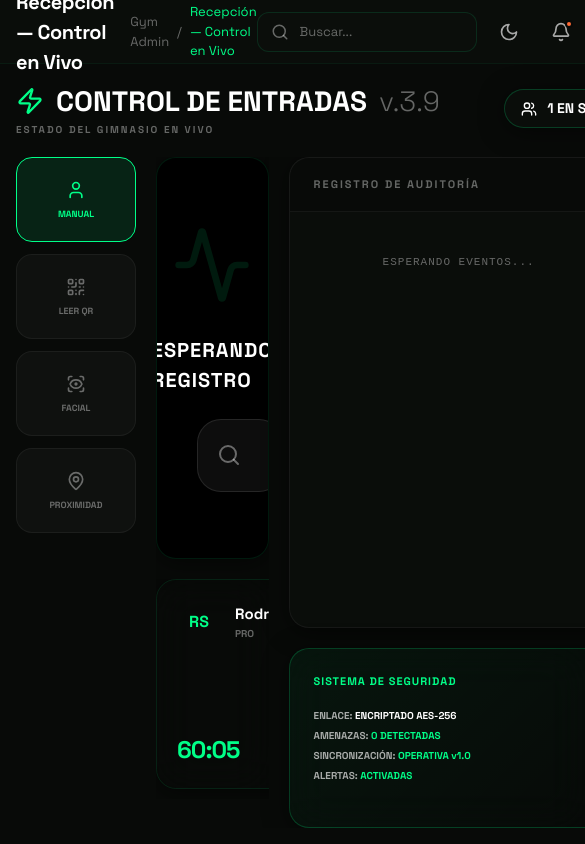
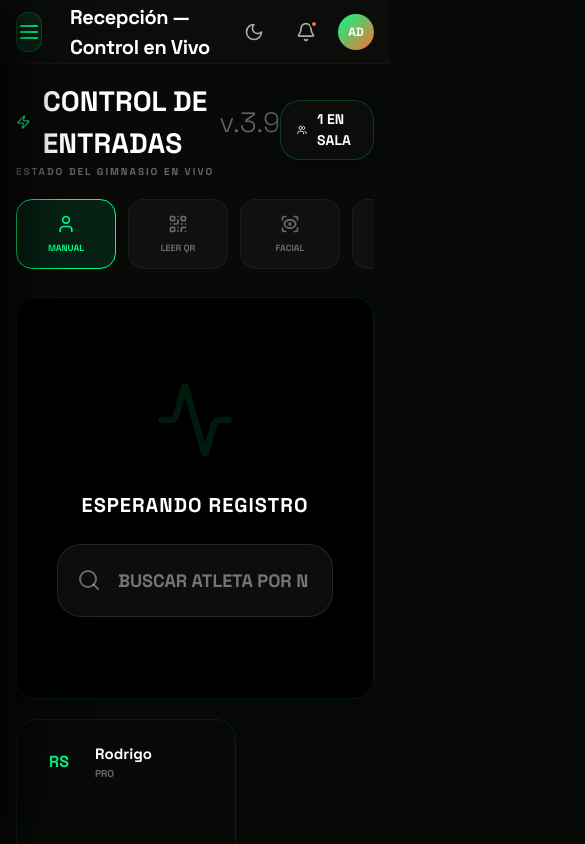
Before and after one commit to chalo72/GymFuxionFit, a React (Vite) app: page /reception in a window 390 px wide. Shown: the top 844 px of the page, 585 px wide, since content can reach past the window. Built offline with nearby package versions, Linux system fonts and the light colour scheme.

Commit message:
­ƒÜÇ DEPLOY: GymFuxionFit v5.1.0 - Worldwide Release [GLOBAL_FUSION]

```diff
--- a/src/components/layout/AppLayout.tsx
+++ b/src/components/layout/AppLayout.tsx
@@ -1,5 +1,6 @@
+import { useState, useEffect } from 'react';
 import { Outlet, useLocation } from 'react-router-dom';
-import { Bell, Search, Moon } from 'lucide-react';
+import { Bell, Search, Moon, Menu, X } from 'lucide-react';
 import Sidebar from './Sidebar';
 
 const pageTitles: Record<string, string> = {
@@ -26,16 +27,36 @@ const pageTitles: Record<string, string> = {
 
 export default function AppLayout() {
   const location = useLocation();
+  const [mobileMenuOpen, setMobileMenuOpen] = useState(false);
   const title = pageTitles[location.pathname] || 'GymFuxionFit';
 
+  // Cerrar menu al cambiar de ruta
+  useEffect(() => {
+    setMobileMenuOpen(false);
+  }, [location.pathname]);
+
   return (
-    <div className="app-layout">
-      <Sidebar />
+    <div className={`app-layout ${mobileMenuOpen ? 'mobile-menu-open' : ''}`}>
+      <Sidebar isOpen={mobileMenuOpen} onClose={() => setMobileMenuOpen(false)} />
+
+      {/* Overlay para móvil */}
+      {mobileMenuOpen && (
+        <div
+          className="mobile-overlay"
+          onClick={() => setMobileMenuOpen(false)}
+        />
+      )}
 
       <main className="main-content">
         {/* ─── NAVBAR ─── */}
         <header className="navbar">
           <div className="navbar-left">
+            <button
+              className="mobile-menu-btn"
+              onClick={() => setMobileMenuOpen(!mobileMenuOpen)}
+            >
+              {mobileMenuOpen ? <X size={24} /> : <Menu size={24} />}
+            </button>
             <h1 className="navbar-title">{title}</h1>
             <div className="navbar-breadcrumb">
               <span>Gym Admin</span>
--- a/src/components/layout/Sidebar.tsx
+++ b/src/components/layout/Sidebar.tsx
@@ -3,7 +3,7 @@ import {
   LayoutDashboard, Users, CalendarDays, BarChart3, Settings,
   Dumbbell, Zap, Scan, Kanban, Apple, Brain, Trophy, CreditCard,
   Watch, CalendarRange, UserCheck, LogOut, ShieldCheck, Radio, Smartphone,
-  TrendingUp, Package,
+  TrendingUp, Package, X,
 } from 'lucide-react';
 import { useAuth } from '../../contexts/AuthContext';
 
@@ -80,7 +80,7 @@ const roleLabels: Record<string, string> = {
   receptionist: 'Recepcionista',
 };
 
-export default function Sidebar() {
+export default function Sidebar({ isOpen, onClose }: { isOpen?: boolean, onClose?: () => void }) {
   const location   = useLocation();
   const navigate   = useNavigate();
   const { user, logout } = useAuth();
@@ -104,6 +104,10 @@ export default function Sidebar() {
         <div className="sidebar-brand">
           Gym<span>Fuxion</span>Fit
         </div>
+        {/* Botón cerrar móvil */}
+        <button className="mobile-close-btn" onClick={onClose}>
+          <X size={20} />
+        </button>
       </div>
 
       {/* Rol badge */}
--- a/src/index.css
+++ b/src/index.css
@@ -1248,7 +1248,41 @@ img {
 @media (max-width: 768px) {
   .sidebar {
     transform: translateX(-100%);
-  }
+    box-shadow: 20px 0 50px rgba(0,0,0,0.8);
+  }
+
+  .app-layout.mobile-menu-open .sidebar {
+    transform: translateX(0);
+  }
+
+  .mobile-overlay {
+    position: fixed;
+    inset: 0;
+    background: rgba(0,0,0,0.6);
+    backdrop-filter: blur(4px);
+    z-index: 90;
+    animation: fade-in 0.3s ease;
+  }
+
+  .mobile-menu-btn {
+    display: flex !important;
+    align-items: center;
+    justify-content: center;
+    width: 40px;
+    height: 40px;
+    background: var(--green-10);
+    border: 1px solid var(--green-20);
+    border-radius: var(--radius-md);
+    color: var(--neon-green);
+    margin-right: 12px;
+  }
+
+  .mobile-close-btn {
+    display: flex !important;
+    margin-left: auto;
+    color: var(--text-muted);
+  }
+
   .main-content {
     margin-left: 0;
   }
@@ -1261,6 +1295,40 @@ img {
   .navbar {
     padding: 0 16px;
   }
+  .navbar-breadcrumb, .navbar-right .search-input {
+    display: none !important;
+  }
+
+  /* Utilidades para Recepción en Móvil */
+  .reception-grid {
+    grid-template-columns: 1fr !important;
+    overflow-y: auto !important;
+  }
+
+  .sensor-selector-mobile {
+    flex-direction: row !important;
+    height: auto !important;
+    overflow-x: auto;
+    padding-bottom: 8px;
+  }
+
+  .sensor-btn-mobile {
+    min-width: 100px !important;
+    height: 70px !important;
+  }
+
+  .hide-on-mobile {
+    display: none !important;
+  }
+
+  .stack-on-mobile {
+    flex-direction: column !important;
+  }
+}
+
+/* Ocultar botones moviles por defecto en desktop */
+.mobile-menu-btn, .mobile-close-btn {
+  display: none;
 }
 
 /* ═══════════════════════════════════════
--- a/src/pages/Reception.tsx
+++ b/src/pages/Reception.tsx
@@ -319,10 +319,10 @@ export default function Reception() {
       </div>
 
       {/* ── MAIN LAYOUT FUSION (v3.9 - QUADRANT GRID) ── */}
-      <div style={{ display: 'grid', gridTemplateColumns: '120px 1fr 340px', gap: 20, flex: 1, overflow: 'hidden' }}>
+      <div className="reception-grid" style={{ display: 'grid', gridTemplateColumns: '120px 1fr 340px', gap: 20, flex: 1, overflow: 'hidden' }}>
 
         {/* COL 1: SELECTOR DE SENSORES */}
-        <div style={{ display: 'flex', flexDirection: 'column', gap: 12 }}>
+        <div className="sensor-selector-mobile" style={{ display: 'flex', flexDirection: 'column', gap: 12 }}>
            {[
              { id: 'manual', icon: <User size={20}/>, label: 'MANUAL' },
              { id: 'qr', icon: <QrCode size={20}/>, label: 'LEER QR' },
@@ -331,6 +331,7 @@ export default function Reception() {
            ].map(t => (
              <button
                key={t.id}
+               className="sensor-btn-mobile"
                onClick={() => { startScanning(t.id as any); setSelectedMember(null); setPosMode(false); }}
                style={{
                  height: 85, borderRadius: 16, background: activeTab === t.id ? 'var(--green-10)' : 'rgba(255,255,255,0.03)',
@@ -338,6 +339,7 @@ export default function Reception() {
                  color: activeTab === t.id ? 'var(--neon-green)' : 'var(--text-muted)',
                  display: 'flex', flexDirection: 'column', alignItems: 'center', justifyContent: 'center', gap: 8, transition: '0.3s', cursor: 'pointer'
                }}
+
              >
                {t.icon}
                <span style={{ fontSize: 9, fontWeight: 950 }}>{t.label}</span>
```
